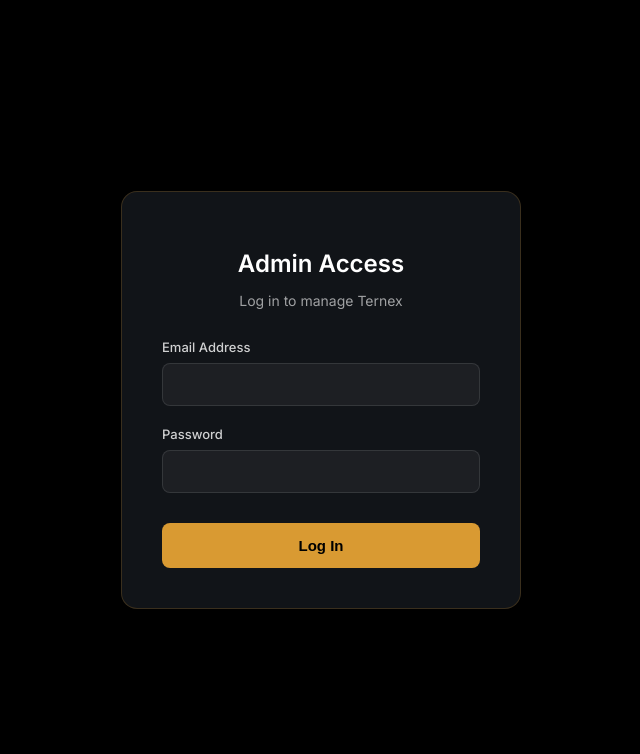
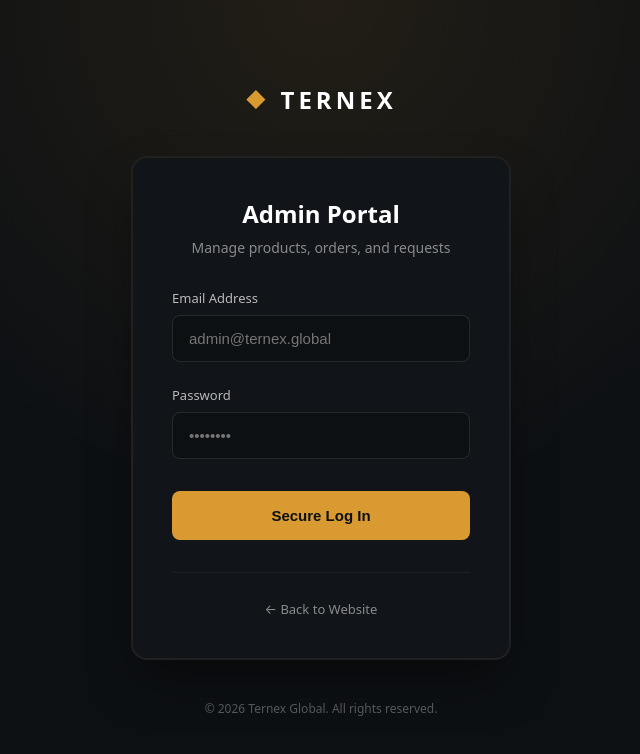
Before and after one commit to iizaid/Ternex--global, a Next.js app: page /admin/login in a window 1280 px wide. Shown: the top 754 px of the page, without its empty margins (319-959 px from the left). Built offline with nearby package versions, Linux system fonts and the light colour scheme; no server answers.

Commit message:
feat: admin dashboard page, improved login UI, fix navbar admin link

```diff
--- a/app/admin/login/page.jsx
+++ b/app/admin/login/page.jsx
@@ -3,6 +3,7 @@
 import { useState } from "react";
 import { useRouter } from "next/navigation";
 import { supabase } from "@/lib/supabase";
+import Link from "next/link";
 
 export default function AdminLogin() {
   const [email, setEmail] = useState("");
@@ -22,7 +23,7 @@ export default function AdminLogin() {
     });
 
     if (error) {
-      setError(error.message);
+      setError("Invalid email or password.");
       setLoading(false);
       return;
     }
@@ -47,11 +48,27 @@ export default function AdminLogin() {
 
   return (
     <div style={styles.container}>
+      <div style={styles.contentWrapper}>
+        <div style={styles.brand}>
+          <span style={styles.diamond}>◆</span> TERNEX
+        </div>
+
         <div style={styles.card}>
-        <h1 style={styles.title}>Admin Access</h1>
-        <p style={styles.subtitle}>Log in to manage Ternex</p>
+          <div style={styles.header}>
+            <h1 style={styles.title}>Admin Portal</h1>
+            <p style={styles.subtitle}>Manage products, orders, and requests</p>
+          </div>
 
-        {error && <div style={styles.error}>{error}</div>}
+          {error && (
+            <div style={styles.error}>
+              <svg width="16" height="16" viewBox="0 0 24 24" fill="none" stroke="currentColor" strokeWidth="2" strokeLinecap="round" strokeLinejoin="round">
+                <circle cx="12" cy="12" r="10"></circle>
+                <line x1="12" y1="8" x2="12" y2="12"></line>
+                <line x1="12" y1="16" x2="12.01" y2="16"></line>
+              </svg>
+              <span>{error}</span>
+            </div>
+          )}
 
           <form onSubmit={handleLogin} style={styles.form}>
             <div style={styles.inputGroup}>
@@ -61,6 +78,7 @@ export default function AdminLogin() {
                 value={email}
                 onChange={(e) => setEmail(e.target.value)}
                 style={styles.input}
+                placeholder="admin@ternex.global"
                 required
               />
             </div>
@@ -72,15 +90,36 @@ export default function AdminLogin() {
                 value={password}
                 onChange={(e) => setPassword(e.target.value)}
                 style={styles.input}
+                placeholder="••••••••"
                 required
               />
             </div>
 
             <button type="submit" disabled={loading} style={styles.button}>
-            {loading ? "Authenticating..." : "Log In"}
+              {loading ? (
+                <span style={styles.loadingState}>
+                  <span style={styles.spinner}></span> Authenticating...
+                </span>
+              ) : (
+                "Secure Log In"
+              )}
             </button>
           </form>
+
+          <div style={styles.footer}>
+            <Link href="/" style={styles.backLink}>
+              ← Back to Website
+            </Link>
           </div>
+        </div>
+
+        <div style={styles.copyright}>
+          © {new Date().getFullYear()} Ternex Global. All rights reserved.
+        </div>
+      </div>
+
+      {/* Decorative gradient overlay */}
+      <div style={styles.gradientOverlay}></div>
     </div>
   );
 }
@@ -91,44 +130,83 @@ const styles = {
     alignItems: "center",
     justifyContent: "center",
     minHeight: "100vh",
+    backgroundColor: "#0d1013",
+    position: "relative",
+    overflow: "hidden",
+    fontFamily: "system-ui, -apple-system, sans-serif",
+  },
+  gradientOverlay: {
+    position: "absolute",
+    top: 0,
+    left: 0,
+    right: 0,
+    bottom: 0,
+    background: "radial-gradient(circle at 50% 0%, rgba(217, 154, 50, 0.1) 0%, transparent 50%)",
+    pointerEvents: "none",
+    zIndex: 1,
+  },
+  contentWrapper: {
+    width: "100%",
+    maxWidth: "420px",
     padding: "20px",
+    zIndex: 2,
+    display: "flex",
+    flexDirection: "column",
+    alignItems: "center",
+  },
+  brand: {
+    color: "#fff",
+    fontSize: "24px",
+    fontWeight: "700",
+    letterSpacing: "4px",
+    marginBottom: "40px",
+    display: "flex",
+    alignItems: "center",
+    gap: "10px",
+  },
+  diamond: {
+    color: "#d99a32",
+    fontSize: "20px",
   },
   card: {
     background: "#111418",
-    border: "1px solid rgba(217,154,50,0.2)",
+    border: "1px solid rgba(255, 255, 255, 0.05)",
     borderRadius: "16px",
     padding: "40px",
     width: "100%",
-    maxWidth: "400px",
-    boxShadow: "0 20px 40px rgba(0,0,0,0.5)",
+    boxShadow: "0 25px 50px -12px rgba(0, 0, 0, 0.5), 0 0 0 1px rgba(217, 154, 50, 0.1) inset",
+  },
+  header: {
+    marginBottom: "32px",
+    textAlign: "center",
   },
   title: {
     color: "#fff",
     fontSize: "24px",
     fontWeight: "600",
-    marginBottom: "8px",
-    textAlign: "center",
+    margin: "0 0 8px 0",
   },
   subtitle: {
-    color: "rgba(255,255,255,0.6)",
+    color: "rgba(255, 255, 255, 0.5)",
     fontSize: "14px",
-    marginBottom: "30px",
-    textAlign: "center",
+    margin: 0,
   },
   error: {
-    background: "rgba(255,50,50,0.1)",
-    color: "#ff5e5e",
-    padding: "12px",
+    background: "rgba(255, 59, 48, 0.1)",
+    color: "#ff3b30",
+    padding: "14px",
     borderRadius: "8px",
-    fontSize: "14px",
-    marginBottom: "20px",
-    textAlign: "center",
-    border: "1px solid rgba(255,50,50,0.2)",
+    fontSize: "13px",
+    marginBottom: "24px",
+    display: "flex",
+    alignItems: "center",
+    gap: "10px",
+    border: "1px solid rgba(255, 59, 48, 0.2)",
   },
   form: {
     display: "flex",
     flexDirection: "column",
-    gap: "20px",
+    gap: "24px",
   },
   inputGroup: {
     display: "flex",
@@ -136,30 +214,74 @@ const styles = {
     gap: "8px",
   },
   label: {
-    color: "rgba(255,255,255,0.8)",
+    color: "rgba(255, 255, 255, 0.7)",
     fontSize: "13px",
     fontWeight: "500",
   },
   input: {
-    background: "rgba(255,255,255,0.05)",
-    border: "1px solid rgba(255,255,255,0.1)",
+    background: "rgba(0, 0, 0, 0.2)",
+    border: "1px solid rgba(255, 255, 255, 0.1)",
     borderRadius: "8px",
-    padding: "12px 16px",
+    padding: "14px 16px",
     color: "#fff",
     fontSize: "15px",
     outline: "none",
-    transition: "border-color 0.2s ease",
+    transition: "all 0.2s ease",
   },
   button: {
     background: "#d99a32",
-    color: "#000",
+    color: "#0d1013",
     border: "none",
     borderRadius: "8px",
-    padding: "14px",
+    padding: "16px",
     fontSize: "15px",
     fontWeight: "600",
     cursor: "pointer",
-    marginTop: "10px",
-    transition: "background 0.2s ease",
+    marginTop: "8px",
+    transition: "background 0.2s ease, transform 0.1s ease",
+    display: "flex",
+    justifyContent: "center",
+    alignItems: "center",
+  },
+  loadingState: {
+    display: "flex",
+    alignItems: "center",
+    gap: "10px",
+  },
+  spinner: {
+    width: "16px",
+    height: "16px",
+    border: "2px solid rgba(13, 16, 19, 0.3)",
+    borderTopColor: "#0d1013",
+    borderRadius: "50%",
+    animation: "spin 1s linear infinite",
+  },
+  footer: {
+    marginTop: "32px",
+    textAlign: "center",
+    paddingTop: "24px",
+    borderTop: "1px solid rgba(255, 255, 255, 0.05)",
+  },
+  backLink: {
+    color: "rgba(255, 255, 255, 0.5)",
+    fontSize: "13px",
+    textDecoration: "none",
+    transition: "color 0.2s ease",
+  },
+  copyright: {
+    marginTop: "40px",
+    color: "rgba(255, 255, 255, 0.3)",
+    fontSize: "12px",
   },
 };
+
+// Add global keyframes for spinner if not exists
+if (typeof document !== "undefined") {
+  const style = document.createElement("style");
+  style.innerHTML = `
+    @keyframes spin {
+      to { transform: rotate(360deg); }
+    }
+  `;
+  document.head.appendChild(style);
+}
```
Also changed, not shown: app/admin/page.jsx (added, +239 -0 lines), components/site/Navbar.jsx (+3 -7 lines). Lines whose indentation alone changed are shown as unchanged.
